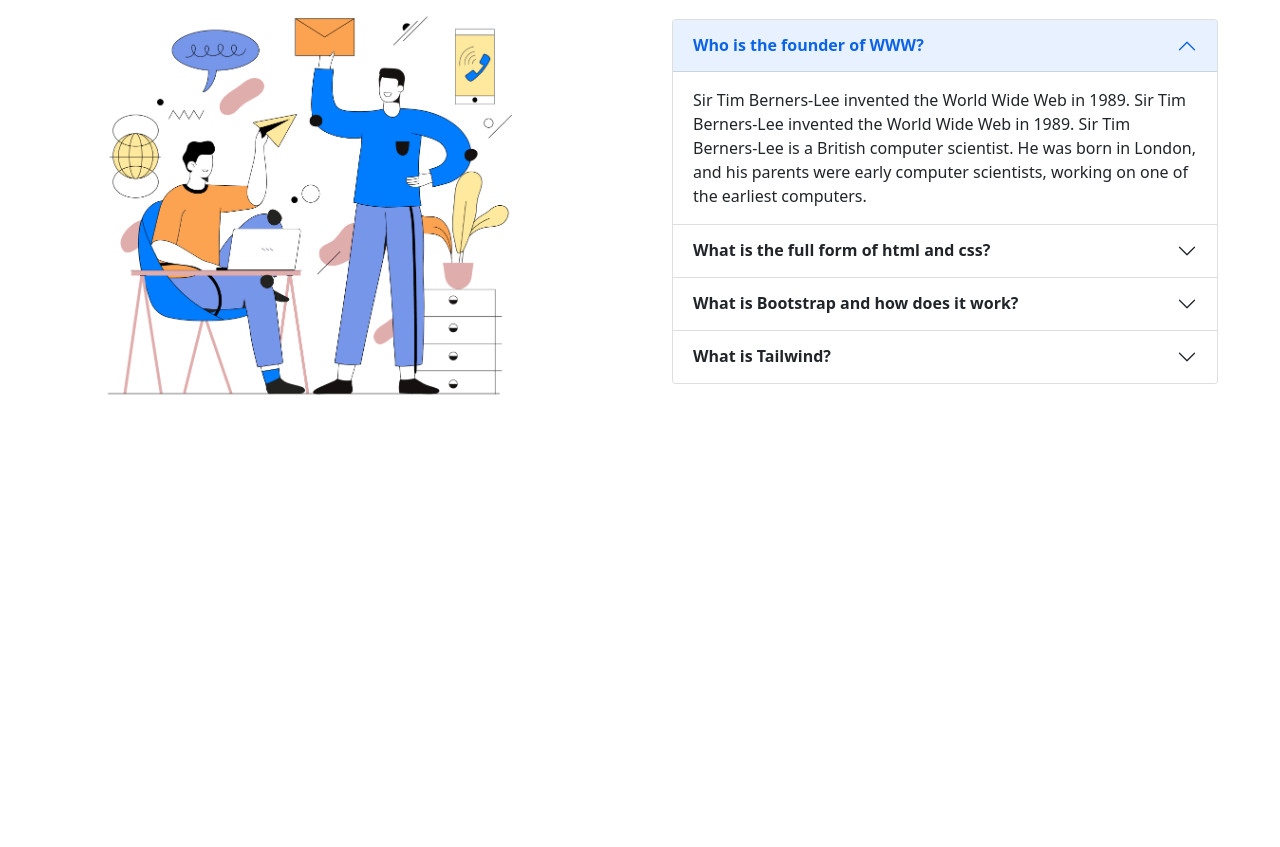
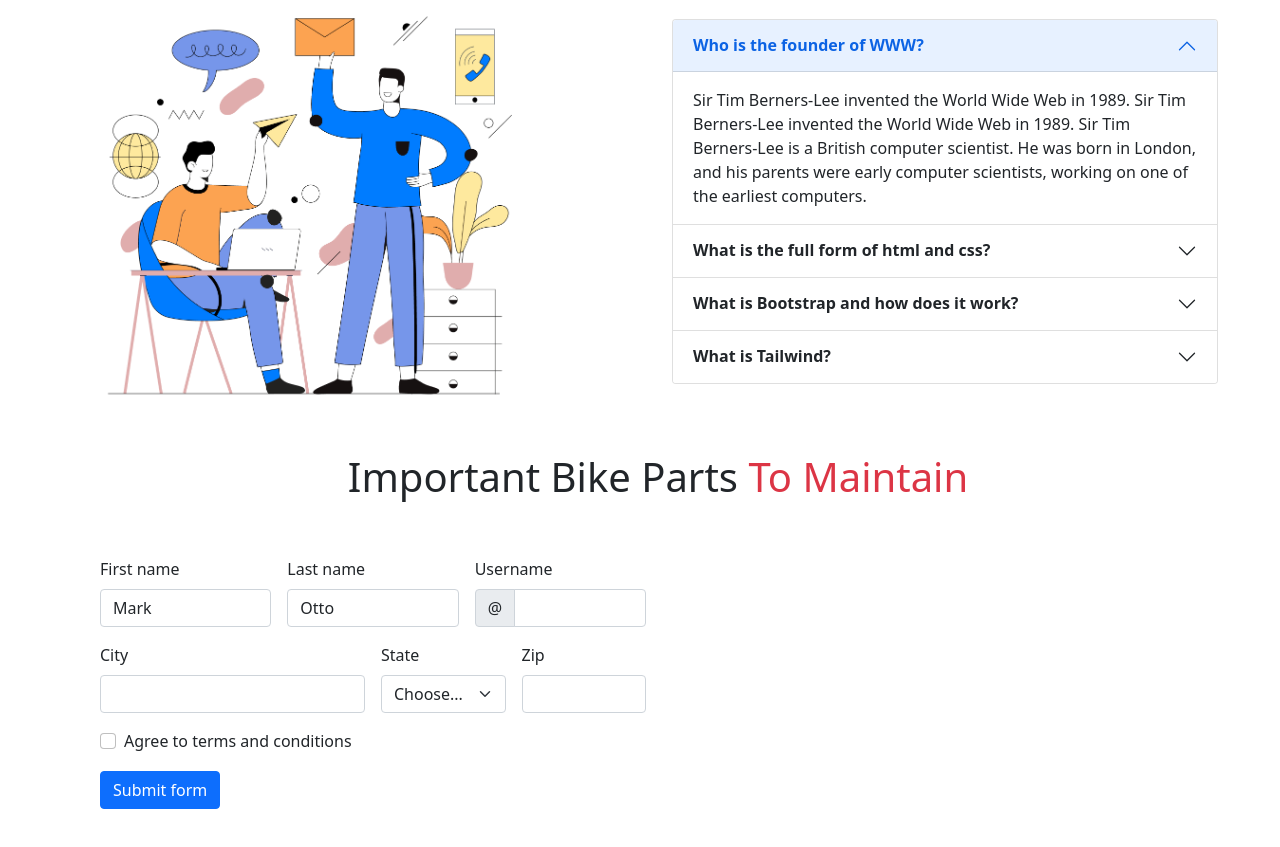
Before and after one commit to webfaisalbd/honda-cbr-bootstrap, a plain HTML site: page iindex.html in a window 1280 px wide. Shown: the part 1538-2385 px from the top of the page. Before the commit the page ends 1959 px from the top, so only its background shows below. Drawn offline with nearby package versions, Linux system fonts and the light colour scheme.

Commit message:
form validate try

```diff
--- a/iindex.html
+++ b/iindex.html
@@ -336,6 +336,66 @@
         </section>
 
 
+
+        <!-- Bikes Important Parts  -->
+        <section class="container m-5">
+            <div class="text-center  pb-5">
+                <h1>Important Bike Parts <span class="text-danger">To Maintain</span></h1>
+
+            </div>
+
+            <div class="row">
+                <div class="col-sm-6">
+                    <form class="row g-3">
+                        <div class="col-md-4">
+                            <label for="validationDefault01" class="form-label">First name</label>
+                            <input type="text" class="form-control" id="validationDefault01" value="Mark" required>
+                        </div>
+                        <div class="col-md-4">
+                            <label for="validationDefault02" class="form-label">Last name</label>
+                            <input type="text" class="form-control" id="validationDefault02" value="Otto" required>
+                        </div>
+                        <div class="col-md-4">
+                            <label for="validationDefaultUsername" class="form-label">Username</label>
+                            <div class="input-group">
+                                <span class="input-group-text" id="inputGroupPrepend2">@</span>
+                                <input type="text" class="form-control" id="validationDefaultUsername"
+                                    aria-describedby="inputGroupPrepend2" required>
+                            </div>
+                        </div>
+                        <div class="col-md-6">
+                            <label for="validationDefault03" class="form-label">City</label>
+                            <input type="text" class="form-control" id="validationDefault03" required>
+                        </div>
+                        <div class="col-md-3">
+                            <label for="validationDefault04" class="form-label">State</label>
+                            <select class="form-select" id="validationDefault04" required>
+                                <option selected disabled value="">Choose...</option>
+                                <option>...</option>
+                            </select>
+                        </div>
+                        <div class="col-md-3">
+                            <label for="validationDefault05" class="form-label">Zip</label>
+                            <input type="text" class="form-control" id="validationDefault05" required>
+                        </div>
+                        <div class="col-12">
+                            <div class="form-check">
+                                <input class="form-check-input" type="checkbox" value="" id="invalidCheck2" required>
+                                <label class="form-check-label" for="invalidCheck2">
+                                    Agree to terms and conditions
+                                </label>
+                            </div>
+                        </div>
+                        <div class="col-12">
+                            <button class="btn btn-primary" type="submit">Submit form</button>
+                        </div>
+                    </form>
+                </div>
+                <div class="col-sm-6"></div>
+            </div>
+
+        </section>
+
     </menu>
 
     <footer>
```
